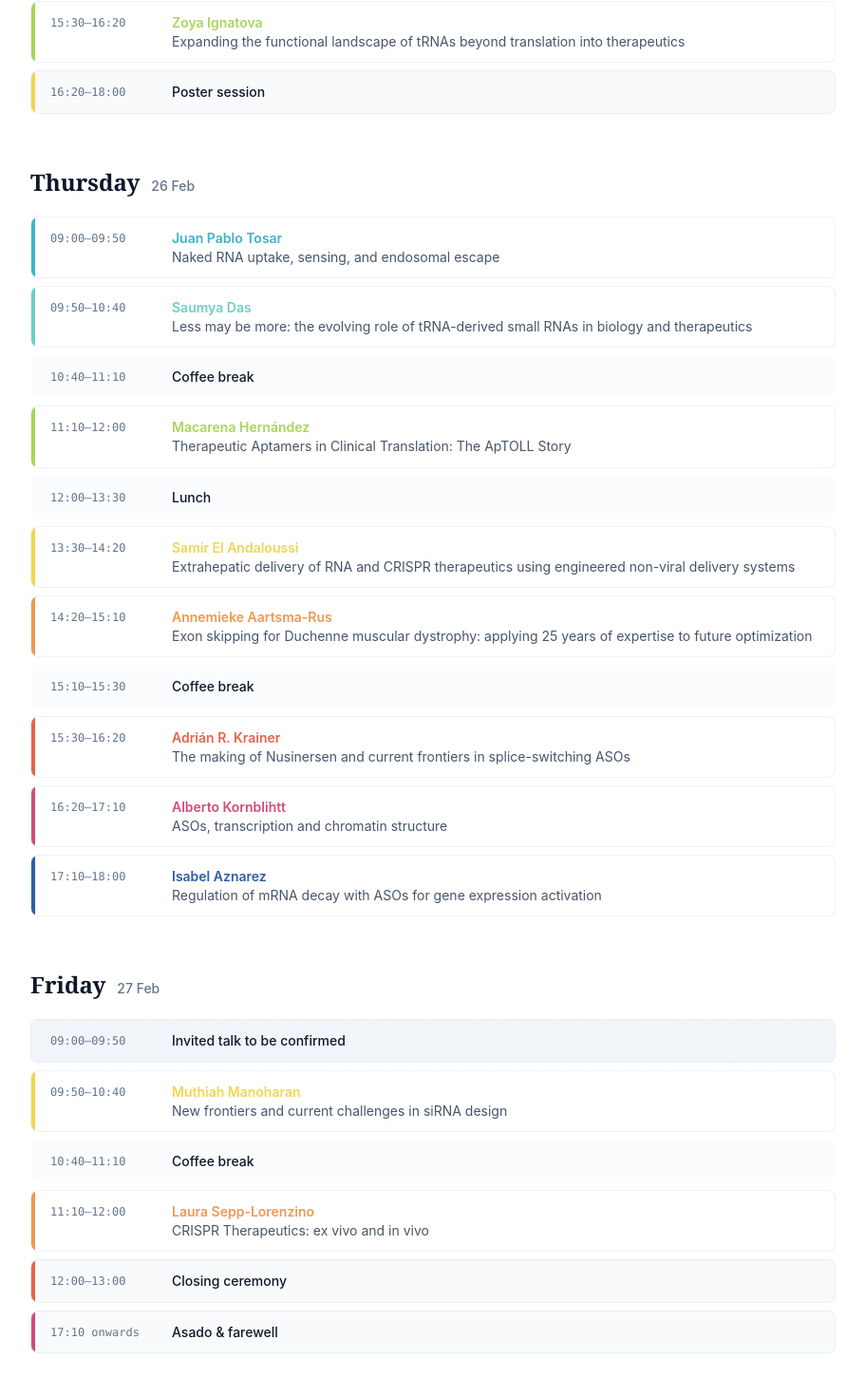
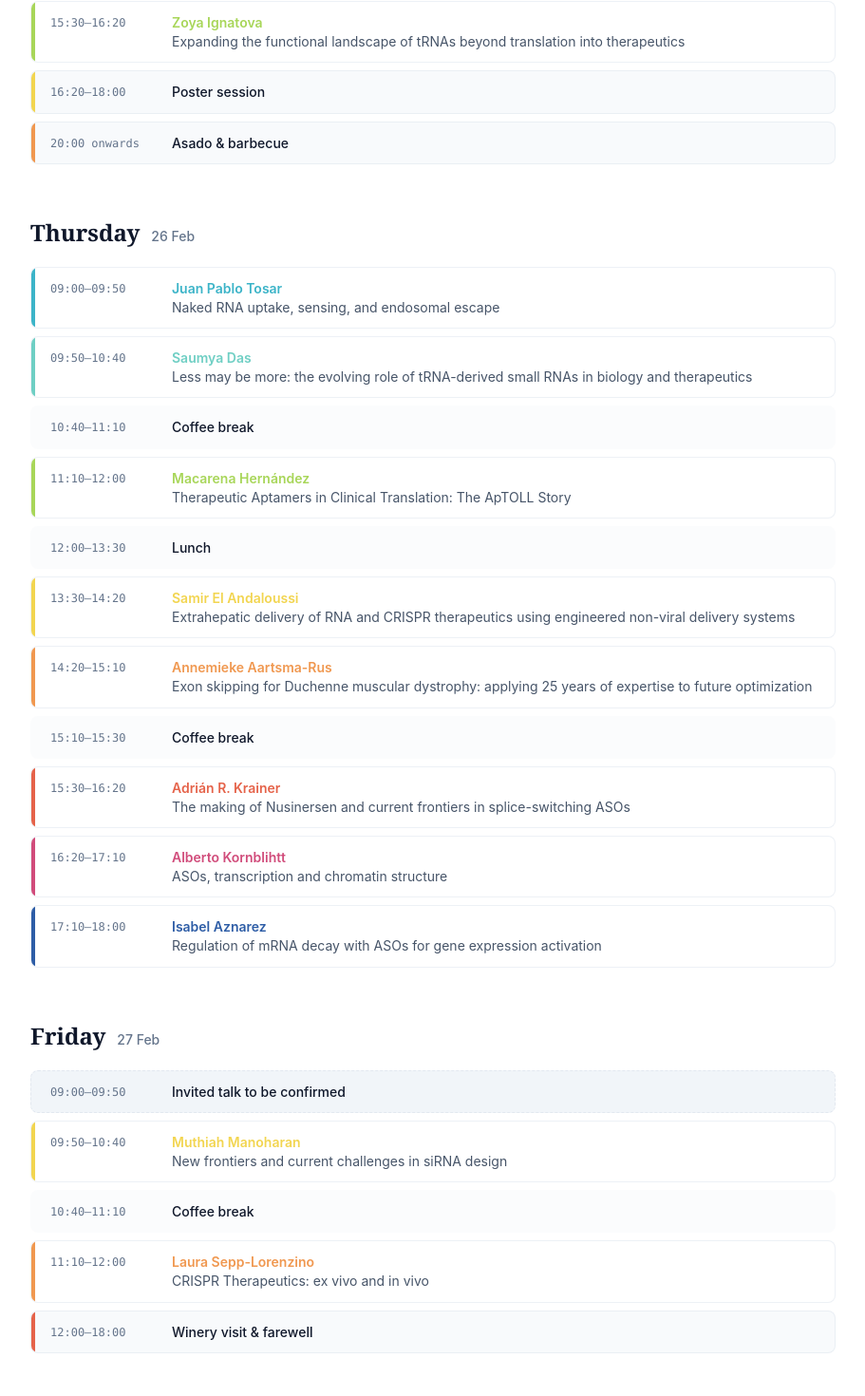
Before and after one commit to MMBAI-Lab/M-ONT-web, a Next.js app: page /programme in a window 1280 px wide. Shown: the part 1999-3469 px from the top of the page at 95% size, without its empty margins (184-1095 px from the left). Built offline with nearby package versions, Linux system fonts and the light colour scheme.

Commit message:
Programme: add Wed evening asado, Fri 12-18 winery visit & farewell
Co-Authored-By: Claude Sonnet 4.6 <noreply@anthropic.com>

```diff
--- a/data/content/programme.ts
+++ b/data/content/programme.ts
@@ -50,6 +50,7 @@ const en: DaySchedule[] = [
       { time: "15:10–15:30", speaker: null, title: "Coffee break", type: "break" },
       { time: "15:30–16:20", speaker: "Zoya Ignatova", title: "Expanding the functional landscape of tRNAs beyond translation into therapeutics", type: "talk" },
       { time: "16:20–18:00", speaker: null, title: "Poster session", type: "session" },
+      { time: "20:00 onwards", speaker: null, title: "Asado & barbecue", type: "session" },
     ],
   },
   {
@@ -77,8 +78,7 @@ const en: DaySchedule[] = [
       { time: "09:50–10:40", speaker: "Muthiah Manoharan", title: "New frontiers and current challenges in siRNA design", type: "talk" },
       { time: "10:40–11:10", speaker: null, title: "Coffee break", type: "break" },
       { time: "11:10–12:00", speaker: "Laura Sepp-Lorenzino", title: "CRISPR Therapeutics: ex vivo and in vivo", type: "talk" },
-      { time: "12:00–13:00", speaker: null, title: "Closing ceremony", type: "session" },
-      { time: "17:10 onwards", speaker: null, title: "Asado & farewell", type: "session" },
+      { time: "12:00–18:00", speaker: null, title: "Winery visit & farewell", type: "session" },
     ],
   },
 ];
@@ -120,6 +120,7 @@ const es: DaySchedule[] = [
       { time: "15:10–15:30", speaker: null, title: "Pausa café", type: "break" },
       { time: "15:30–16:20", speaker: "Zoya Ignatova", title: "Expandiendo el paisaje funcional de los ARNt más allá de la traducción", type: "talk" },
       { time: "16:20–18:00", speaker: null, title: "Sesión de posters", type: "session" },
+      { time: "20:00 en adelante", speaker: null, title: "Asado", type: "session" },
     ],
   },
   {
@@ -147,8 +148,7 @@ const es: DaySchedule[] = [
       { time: "09:50–10:40", speaker: "Muthiah Manoharan", title: "Nuevas fronteras y desafíos actuales en el diseño de siRNA", type: "talk" },
       { time: "10:40–11:10", speaker: null, title: "Pausa café", type: "break" },
       { time: "11:10–12:00", speaker: "Laura Sepp-Lorenzino", title: "Terapéuticos CRISPR: ex vivo e in vivo", type: "talk" },
-      { time: "12:00–13:00", speaker: null, title: "Ceremonia de cierre", type: "session" },
-      { time: "17:10 en adelante", speaker: null, title: "Asado de cierre", type: "session" },
+      { time: "12:00–18:00", speaker: null, title: "Visita a bodega y despedida", type: "session" },
     ],
   },
 ];
```
